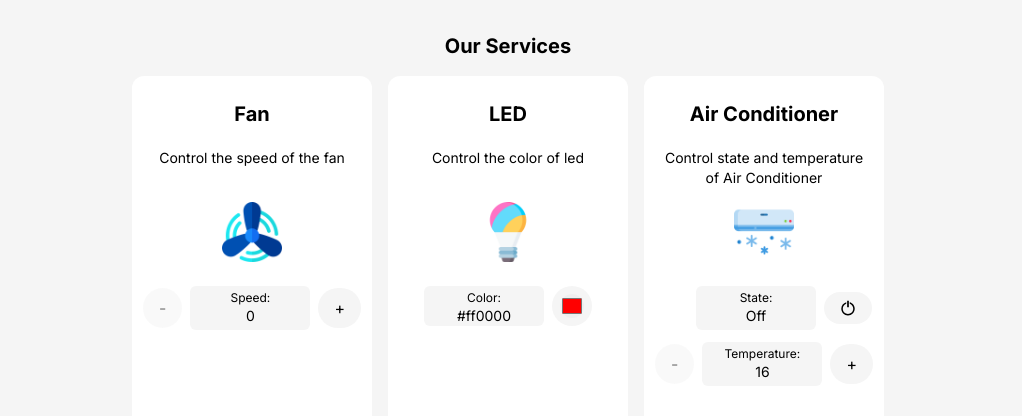
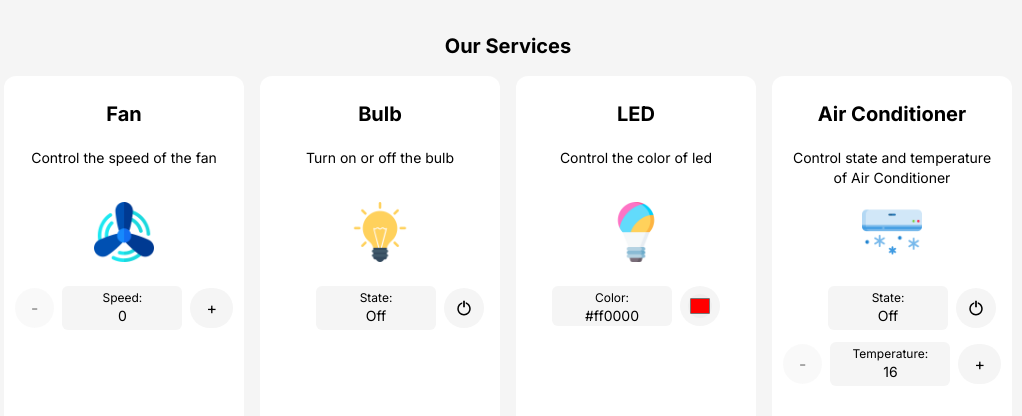
Before and after one commit to saurav1729/konnex-hackathon, a Next.js app: page / in a window 1280 px wide. Shown: the top 416 px of the page, without its empty margins (132-1154 px from the left). Built offline with nearby package versions, Linux system fonts and the light colour scheme.

Commit message:
cards section done

```diff
--- a/src/components/AirCondtioner.jsx
+++ b/src/components/AirCondtioner.jsx
@@ -34,24 +34,24 @@ const AirConditioner = () => {
             <Image src='/images/ac.png' height={100} width={100} className='h-100 w-100'/>
         </div>
      <div className='flex items-center justify-center gap-2'>
-        <button className={`rounded-full p-2 px-4 opacity-50 cursor-not-allowed':'opacity:100  `} ></button>
-        <div className='rounded-md px-5 py-1 bg-color-1 w-[120px] mx-auto'>
+        <button className={`rounded-full p-2 px-4 opacity-50 cursor-not-allowed':'opacity:100 hover:bg-color-3 `} ></button>
+        <div className='rounded-md px-5 py-1 bg-color-1 w-[120px] mx-auto hover:bg-color-3'>
         <div className='flex flex-col justify-center items-center'>
                     <div className='text-xs font-popins flex justify-start'>State:</div>
                     <div className='text-sm font-popins flex justify-center'>{state===0?'Off':'On'}</div>
                 </div>
             </div>
-            <button className={`rounded-full p-2 px-4 bg-color-1 opacity:100 cursor-pointer `} onClick={handleClick} ><GiPowerButton/></button>
+            <button className={`rounded-full p-3 bg-color-1 opacity:100 cursor-pointer hover:bg-color-3 `} onClick={handleClick} ><GiPowerButton/></button>
         </div>
         <div className='flex items-center justify-center gap-2'>
-        <button className={`rounded-full p-2 px-4 bg-color-1 ${temperature===16?'opacity-50 cursor-not-allowed':'opacity:100 cursor-pointer'} `} onClick={handleClickMinus} disabled={temperature===16?true:false}>-</button>
-            <div className='rounded-md px-5 py-1 bg-color-1 w-[120px] mx-auto'>
+        <button className={`rounded-full p-2 px-4 bg-color-1 ${temperature===16?'opacity-50 cursor-not-allowed':'opacity:100 cursor-pointer hover:bg-color-3'} `} onClick={handleClickMinus} disabled={temperature===16?true:false}>-</button>
+            <div className='rounded-md px-5 py-1 bg-color-1 w-[120px] mx-auto hover:bg-color-3'>
                 <div className='flex flex-col justify-center items-center'>
                     <div className='text-xs font-popins flex justify-start'>Temperature:</div>
                     <div className='text-sm font-popins flex justify-center'>{temperature}</div>
                 </div>
             </div>
-            <button className={`rounded-full p-2 px-4 bg-color-1 ${temperature===30?'opacity-50 cursor-not-allowed':'opacity:100 cursor-pointer'} `} onClick={handleClickPlus} disabled={temperature===30?true:false}>+</button>
+            <button className={`rounded-full p-2 px-4 bg-color-1 ${temperature===30?'opacity-50 cursor-not-allowed':'opacity:100 cursor-pointer hover:bg-color-3'} `} onClick={handleClickPlus} disabled={temperature===30?true:false}>+</button>
         </div>
 
     </div>
--- /dev/null
+++ b/src/components/Bulb.jsx
@@ -0,0 +1,43 @@
+"use client"
+import Image from 'next/image'
+import React, { useState } from 'react'
+import { GiPowerButton } from "react-icons/gi";
+
+const Bulb = () => {
+    // const [temperature, setTemperature]=useState(16)
+    const [state, setState]=useState(0);
+
+    const handleClick=()=>{
+        if(state===0){
+            setState(1);
+        }
+        else{
+            setState(0);
+        }
+    }
+
+
+  return (
+    <div className='w-[240px] bg-white rounded-xl p-4 flex flex-col items-center gap-3 bg-[white] h-[360px]'>
+        <div className='font-popins font-bold text-black text-xl text-center my-2'>Bulb</div>
+        <div className='font-popins text-sm text-black text-center h-[30px]'>Turn on or off the bulb</div>
+        <div className='flex justify-center items-center w-[60px] h-[60px] m-3'>
+            <Image src='/images/bulb.png' height={100} width={100} className='h-100 w-100'/>
+        </div>
+     <div className='flex items-center justify-center gap-2'>
+        <button className={`rounded-full p-2 px-4 opacity-50 cursor-not-allowed':'opacity:100  `} ></button>
+        <div className='rounded-md px-5 py-1 bg-color-1 w-[120px] mx-auto hover:bg-color-3'>
+        <div className='flex flex-col justify-center items-center'>
+                    <div className='text-xs font-popins flex justify-start'>State:</div>
+                    <div className='text-sm font-popins flex justify-center'>{state===0?'Off':'On'}</div>
+                </div>
+            </div>
+            <button className={`rounded-full p-3  bg-color-1 opacity:100 cursor-pointer hover:bg-color-3 `} onClick={handleClick} ><GiPowerButton/></button>
+        </div>
+
+
+    </div>
+  )
+}
+
+export default Bulb;
--- a/src/components/Fan.jsx
+++ b/src/components/Fan.jsx
@@ -23,14 +23,14 @@ const Fan = () => {
             <Image src='/images/fan.png' height={100} width={100} className='h-100 w-100'/>
         </div>
         <div className='flex items-center justify-center gap-2'>
-        <button className={`rounded-full p-2 px-4 bg-color-1 ${speed===0?'opacity-50 cursor-not-allowed':'opacity:100 cursor-pointer'} `} onClick={handleClickMinus} disabled={speed===0?true:false}>-</button>
-            <div className='rounded-md px-5 py-1 bg-color-1 w-[120px] mx-auto'>
-                <div className='flex flex-col justify-center items-center'>
-                    <div className='text-xs font-popins flex justify-start'>Speed:</div>
-                    <div className='text-sm font-popins flex justify-center'>{speed}</div>
+        <button className={`rounded-full p-2 px-4 bg-color-1 ${speed===0?'opacity-50 cursor-not-allowed':'opacity:100 cursor-pointer hover:bg-color-3'}  `} onClick={handleClickMinus} disabled={speed===0?true:false}>-</button>
+            <div className='rounded-md px-5 py-1 bg-color-1 w-[120px] mx-auto hover:bg-color-3'>
+                <div className='flex flex-col justify-center items-center '>
+                    <div className='text-xs font-popins flex justify-start '>Speed:</div>
+                    <div className='text-sm font-popins flex justify-center '>{speed}</div>
                 </div>
             </div>
-            <button className={`rounded-full p-2 px-4 bg-color-1 ${speed===5?'opacity-50 cursor-not-allowed':'opacity:100 cursor-pointer'} `} onClick={handleClickPlus} disabled={speed===5?true:false}>+</button>
+            <button className={`rounded-full p-2 px-4 bg-color-1 ${speed===5?'opacity-50 cursor-not-allowed':'opacity:100 cursor-pointer hover:bg-color-3'}  `} onClick={handleClickPlus} disabled={speed===5?true:false}>+</button>
         </div>
 
     </div>
--- a/src/components/Led.jsx
+++ b/src/components/Led.jsx
@@ -15,7 +15,7 @@ const Led = () => {
         </div>
         <div className='flex items-center justify-center gap-2'>
 
-            <div className='rounded-md px-5 py-1 bg-color-1 w-[120px] mx-auto'>
+            <div className='rounded-md px-5 py-1 bg-color-1 w-[120px] mx-auto hover:bg-color-3'>
             <div className='flex flex-col justify-center items-center'>
                     <div className='text-xs font-popins flex justify-start'>Color:</div>
                     <div className={`text-sm font-popins flex justify-center h-4 w-4 mx-2 rounded-full bg-[${color}]`}>{color}</div>
@@ -24,7 +24,7 @@ const Led = () => {
 
 
             </div>
-            <div className='rounded-full p-2  bg-color-1 flex items-center justify-center'><input className='rounded-full h-6 w-6' value={color} type='color' onChange={(e)=>{
+            <div className='hover:bg-color-3 rounded-full p-2  bg-color-1 flex items-center justify-center'><input className='hover:bg-color-3 rounded-full h-6 w-6' value={color} type='color' onChange={(e)=>{
                     setColor(e.target.value);
                 }}></input></div>
 
--- a/src/components/Tools.jsx
+++ b/src/components/Tools.jsx
@@ -2,6 +2,7 @@ import React from 'react'
 import Fan from './Fan'
 import AirConditioner from './AirCondtioner'
 import Led from './Led'
+import Bulb from './Bulb'
 
 const Tools = () => {
   return (
@@ -10,6 +11,7 @@ const Tools = () => {
         <div className='text-xl font-popins font-bold text-center my-4'>Our Services</div>
         <div className='flex flex-wrap justify-center items-center max-w-6xl mx-auto gap-4'>
             <Fan/>
+            <Bulb/>
             <Led/>
             <AirConditioner/>
 
--- a/tailwind.config.js
+++ b/tailwind.config.js
@@ -13,6 +13,7 @@ module.exports = {
     colors:{
       'color-1':'#f5f5f5',
       'color-2':'#ffffff',
+      'color-3':'#80808040'
     },
     container: {
       center: true,
```
